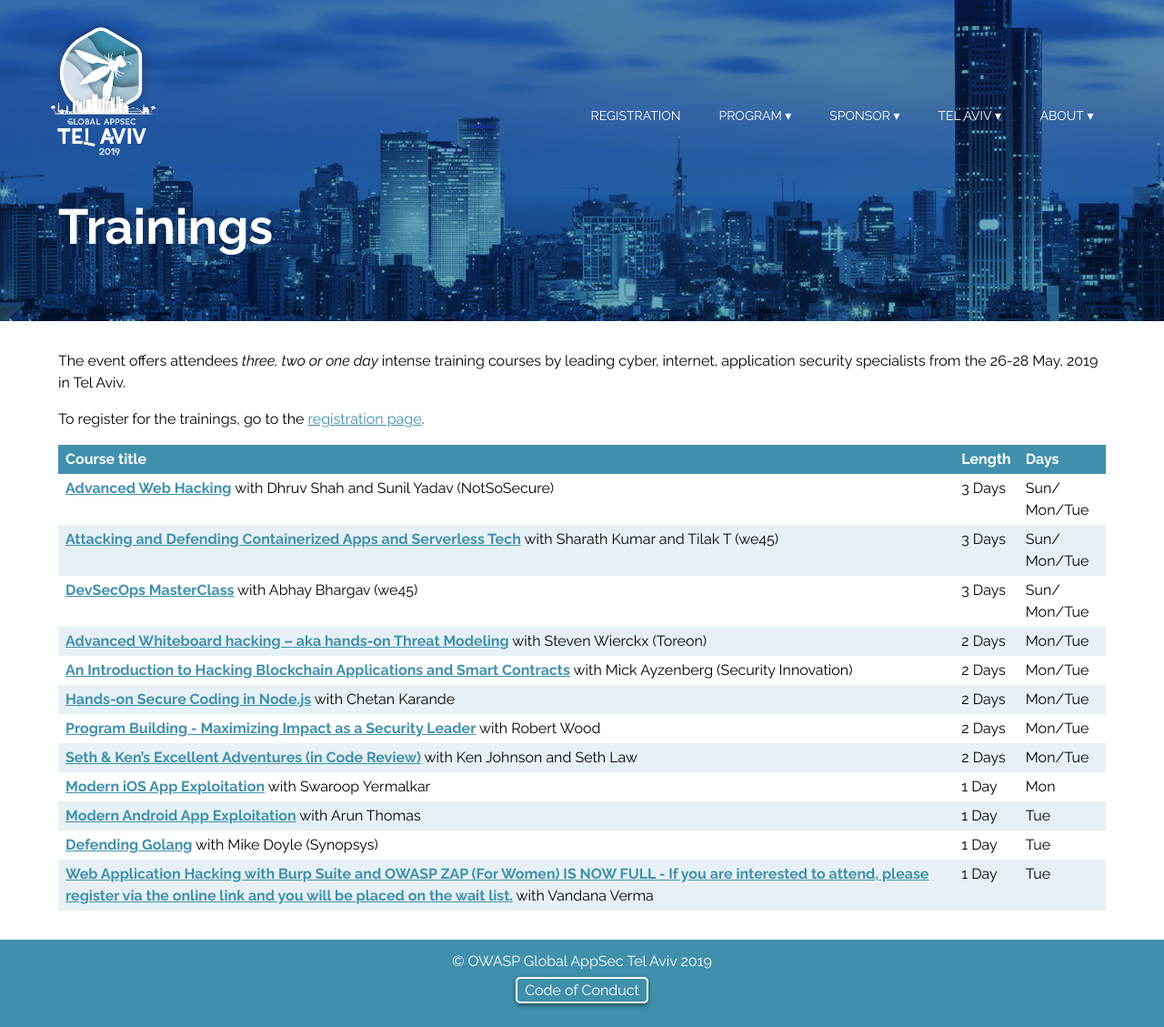
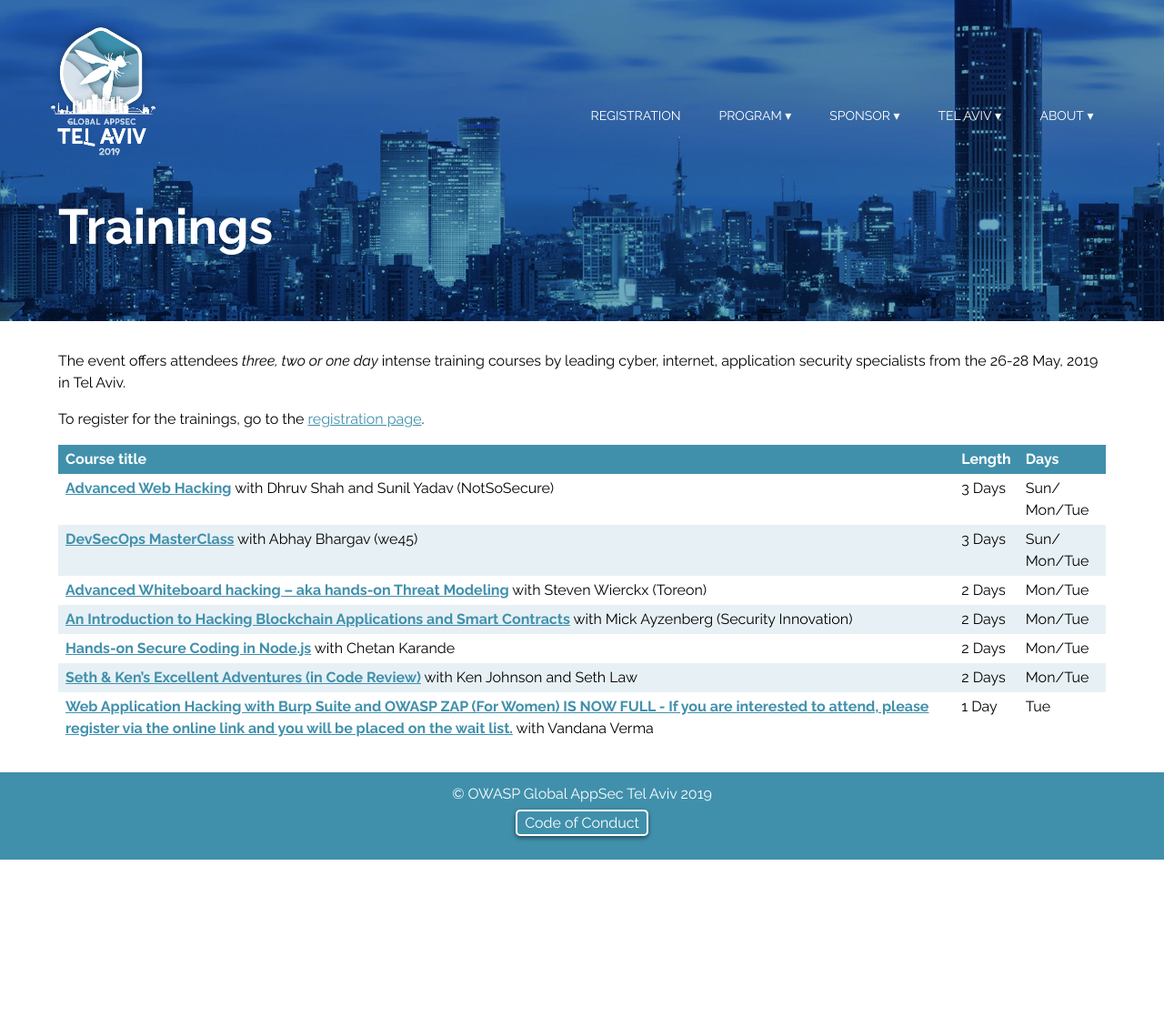
Before and after one commit to OWASP/AppSecTLV2019, a Jekyll site: the page built from program/trainings.md, in a window 1280 px wide. Shown: the whole page at 91% size. Built offline with Jekyll 4.4.1, drawn with Linux system fonts in a browser that asks for light colours; after the commit the page ends 945 px from its top, so only the background shows below that.

Commit message:
update to master (#90)
* Change trainer for containers course

* Update trainings.yml

WIA course is full

* Added gold sponsor

* Created NEW member pricing

* Promo price for Members

399USD >> 1432 NIS.  Add VAT 10% of 143 result is 1575

* typo fix of technologies

* Sale

* Sponsor added

* Community sponsor added

* Remove courses

* Update trainings.yml

* Remove career fair

* Adding Contrast Security as silver sponsor

* Adds missing logo

* Update to redploy

* Fixing layout on mobile

* Intel add CTF sponsor

* update courses

* Removing iOS training

```diff
--- a/_data/menus.yml
+++ b/_data/menus.yml
@@ -24,8 +24,6 @@
   items:
   - title: Sponsoring
     url  : sponsors/
-  - title: Career Fair
-    url  : sponsors/career-fair
 - title: Tel Aviv
   url  : telaviv/
   items:
--- a/_data/trainings.yml
+++ b/_data/trainings.yml
@@ -1,13 +1,6 @@
 - title: Advanced Web Hacking
   url: https://globalappsectelaviv2019.sched.com/event/MCpK/advanced-web-hacking
   trainers: Dhruv Shah and Sunil Yadav (NotSoSecure)
-  duration: 3 Days
-  days: Sun/Mon/Tue
-  localprice: 10250 NIS
-  price: $2400
-- title: Attacking and Defending Containerized Apps  and Serverless Tech
-  url: https://globalappsectelaviv2019.sched.com/event/MCoZ/attacking-and-defending-containerized-apps-and-serverless-tech
-  trainers: Sharath Kumar and Tilak T (we45)
   duration: 3 Days
   days: Sun/Mon/Tue
   localprice: 10250 NIS
@@ -40,13 +33,6 @@
   days: Mon/Tue
   localprice: 7050 NIS
   price: $1650
-- title: "Program Building - Maximizing Impact as a Security Leader"
-  url: https://globalappsectelaviv2019.sched.com/event/MCP0/program-building-maximizing-impact-as-a-security-leader
-  trainers: Robert Wood
-  duration: 2 Days
-  days: Mon/Tue
-  localprice: 7050 NIS
-  price: $1650
 - title: Seth & Ken’s Excellent Adventures (in Code Review)
   url: https://globalappsectelaviv2019.sched.com/event/MCul/seth-kens-excellent-adventures-in-code-review
   trainers: Ken Johnson and Seth Law
@@ -54,27 +40,6 @@
   days: Mon/Tue
   localprice: 7050 NIS
   price: $1650
-- title: Modern iOS App Exploitation
-  url: https://globalappsectelaviv2019.sched.com/event/MEnz/modern-ios-app-exploitation
-  trainers: Swaroop Yermalkar
-  duration: 1 Day
-  days: Mon
-  localprice: 3630 NIS
-  price: $850
-- title: Modern Android App Exploitation
-  url: https://globalappsectelaviv2019.sched.com/event/MEm0/modern-android-app-exploitation
-  trainers: Arun Thomas
-  duration: 1 Day
-  days: Tue
-  localprice: 3630 NIS
-  price: $850
-- title: Defending Golang
-  url: https://globalappsectelaviv2019.sched.com/event/MEkV/defending-golang
-  trainers: Mike Doyle (Synopsys)
-  duration: 1 Day
-  days: Tue
-  localprice: 3630 NIS
-  price: $850
 - title: Web Application Hacking with Burp Suite and OWASP ZAP (For Women) IS NOW FULL - If you are interested to attend, please register via the online link and you will be placed on the wait list.
   url: https://globalappsectelaviv2019.sched.com/event/MLSU/web-application-hacking-with-burp-suite-and-owasp-zap-free-woman-only
   trainers: Vandana Verma
--- a/assets/_sass/_keynotelist.scss
+++ b/assets/_sass/_keynotelist.scss
@@ -48,8 +48,8 @@
 @media (max-width: 500px) {
 	section.keynotes-front {
 		a {
-			width: 150px;
-			height: 150px;
+			width: 32%;
+		height: 150px
 		}
 	}
 	div.keynote-full {
--- a/index.html
+++ b/index.html
@@ -12,7 +12,6 @@
 		<h3>Member sale May 1-15. <b><a href="https://www.owasp.org/index.php/Membership">Become a member</a></b></h3>
 		<h3>We have also opened the <a href="/program/innovation-fair">Call for Innovation</a></h3>
 	</div>
-
 </div>
 </section>
 
```
Also changed, not shown: _data/sponsors.yml (+16 -1 lines), sponsors/career-fair.md (+3 -3 lines), assets/images/sponsors/Intel.png (added), assets/images/sponsors/contrast.png (added), assets/images/sponsors/veracode.svg (added), assets/images/sponsors/wpsec.png (added).
